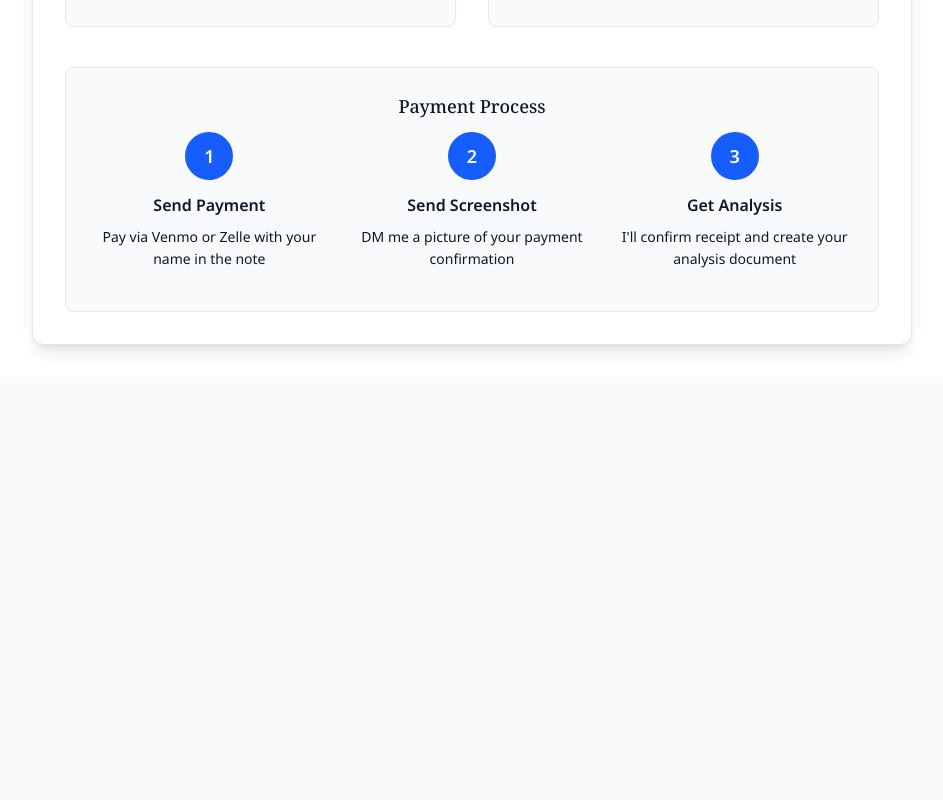
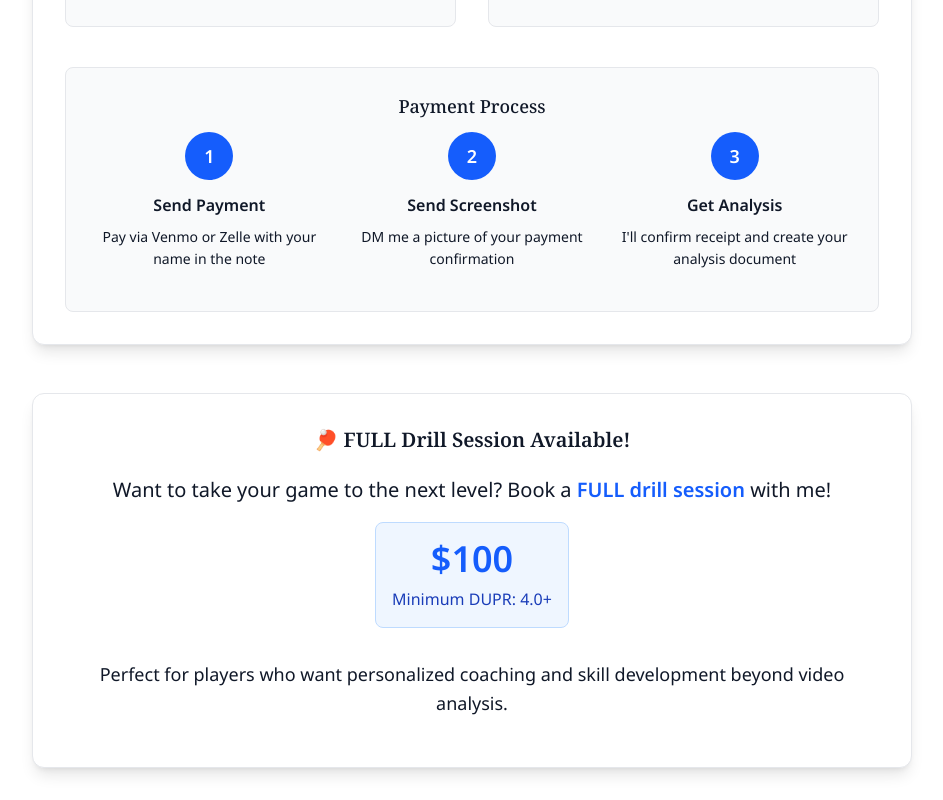
Before and after one commit to bertw2002/react-postgres-fullstack-template, a React (Vite) app: page /section/coaching in a window 1280 px wide. Shown: the part 1043-1843 px from the top of the page, without its empty margins (296-1239 px from the left). Before the commit the page ends 1420 px from the top, so only its background shows below. Built offline with nearby package versions, Linux system fonts and the light colour scheme; a web font is replaced by a local one.

Commit message:
Update OnlineCoachingSection.jsx

```diff
--- a/src/components/OnlineCoachingSection.jsx
+++ b/src/components/OnlineCoachingSection.jsx
@@ -94,7 +94,7 @@ function OnlineCoachingSection() {
                 </div>
                 <div className="space-y-3">
                   <p className="text-gray-700">
-                    Send payment to: <span className="font-bold text-green-600">@albert-wan-2</span>
+                    Send payment to: <span className="font-bold text-green-600">@albert-wan-2</span> (cat picture)
                   </p>
                 </div>
               </div>
@@ -143,6 +143,25 @@ function OnlineCoachingSection() {
               </div>
             </div>
           </div>
+
+          {/* Full Drill Session Section */}
+          <div className="bg-white rounded-xl shadow-lg p-6 md:p-8 mx-4 md:mx-0 mt-8 md:mt-12 text-center border border-gray-200">
+            <h3 className="text-2xl md:text-3xl font-bold text-gray-900 mb-4 md:mb-6">
+              🏓 FULL Drill Session Available!
+            </h3>
+            <div className="text-gray-900 text-lg md:text-xl mb-6 md:mb-8">
+              <p className="mb-3">
+                Want to take your game to the next level? Book a <span className="text-blue-600 font-bold">FULL drill session</span> with me!
+              </p>
+              <div className="bg-blue-50 rounded-lg p-4 inline-block border border-blue-200">
+                <div className="text-3xl md:text-4xl font-bold text-blue-600 mb-2">$100</div>
+                <div className="text-sm md:text-base text-blue-800">Minimum DUPR: 4.0+</div>
+              </div>
+            </div>
+            <p className="text-gray-700 text-base md:text-lg">
+              Perfect for players who want personalized coaching and skill development beyond video analysis.
+            </p>
+          </div>
         </div>
       </div>
     </div>
```
